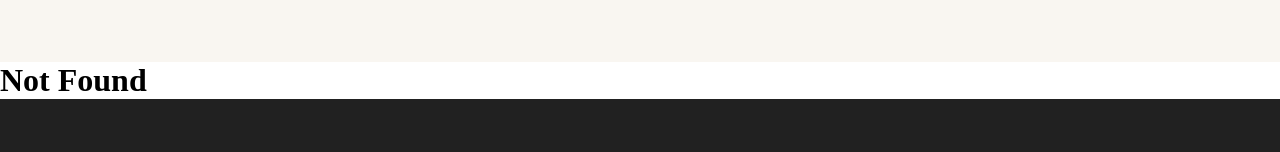
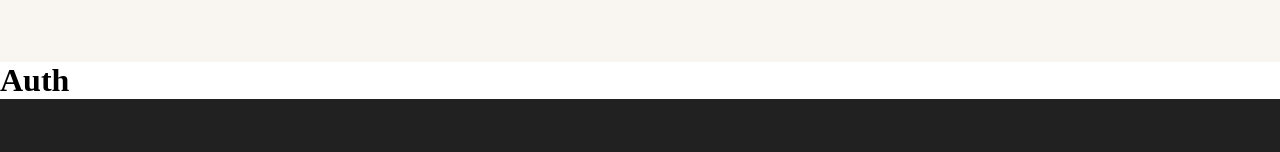
Before and after one commit to prusichka/theLoop, a React (Create React App) app in the folder client/: page /auth in a window 1280 px wide. Shown: the part 362-514 px from the top of the page. Built offline with nearby package versions, Linux system fonts and the light colour scheme.

Commit message:
add auth routing

```diff
--- a/client/src/App.jsx
+++ b/client/src/App.jsx
@@ -1,37 +1,12 @@
 import React from 'react'
-import { Routes, Route } from 'react-router-dom'
-
-import { Layout } from './components/partials/Layout';
-import { About } from './components/pages/About';
-import { Contacts } from './components/pages/Contacts';
-import { Home } from './components/pages/Home';
-import { NotFound } from './components/pages/NotFound';
-import SingleItem from "./components/pages/SingleItem";
-import { Products } from "./components/pages/Products";
-
+import { useRoutes } from './routes';
 import './style.scss'
 
 function App() {
+  const routes = useRoutes(false)
   return (
     <>
-      <Routes>
-        <Route path="/" element={<Layout />}>
-          <Route index element={<Home />} />
-          <Route path='about' element={<About />} />
-          <Route path='contacts' element={<Contacts />} />
-          <Route path='products' element={<Products />} />
-          <Route path='category' element={<Products />} >
-            <Route path='*' element={<Products />} />
-          </Route>
-          <Route path='type' element={<Products />} >
-            <Route path='*' element={<Products />} />
-          </Route>
-          <Route path='*' element={<NotFound />} />
-          <Route path='single-item' element={<SingleItem />} >
-            <Route path=':id' element={<SingleItem />} />
-          </Route>
-        </Route>
-      </Routes>
+      {routes}
     </>
   );
 }
--- /dev/null
+++ b/client/src/components/pages/AuthPage.jsx
@@ -0,0 +1,11 @@
+import React from 'react'
+
+const AuthPage = () => {
+  return (
+    <div>
+      <h1>Auth</h1>
+    </div>
+  )
+}
+
+export default AuthPage
--- /dev/null
+++ b/client/src/routes.js
@@ -0,0 +1,50 @@
+import React from 'react'
+import { Routes, Route, Navigate } from 'react-router-dom'
+
+import { Layout } from './components/partials/Layout';
+import { About } from './components/pages/About';
+import { Contacts } from './components/pages/Contacts';
+import { Home } from './components/pages/Home';
+import { NotFound } from './components/pages/NotFound';
+import SingleItem from "./components/pages/SingleItem";
+import { Products } from "./components/pages/Products";
+import AuthPage from './components/pages/AuthPage';
+
+export const useRoutes = isAuthentificated => {
+  if (isAuthentificated) {
+    return (
+      <Routes>
+        <Route path="/" element={<Layout />}>
+          <Route index element={<Home />} />
+          <Route path='about' element={<About />} />
+          <Route path='contacts' element={<Contacts />} />
+          <Route path='products' element={<Products />} />
+          <Route path='category' element={<Products />} >
+            <Route path='*' element={<Products />} />
+          </Route>
+          <Route path='type' element={<Products />} >
+            <Route path='*' element={<Products />} />
+          </Route>
+          <Route path='*' element={<NotFound />} />
+          <Route path='single-item' element={<SingleItem />} >
+            <Route path=':id' element={<SingleItem />} />
+          </Route>
+        </Route>
+      </Routes>
+    )
+  }
+
+  else {
+    return (
+      <Routes>
+        <Route path="/" element={<Layout />}>
+          <Route index element={<Home />} />
+          <Route path="auth" element={<AuthPage />} />
+          <Route path="*"
+            element={<Navigate to="auth" />}
+          />
+        </Route>
+      </Routes>
+    )
+  }
+}
```
